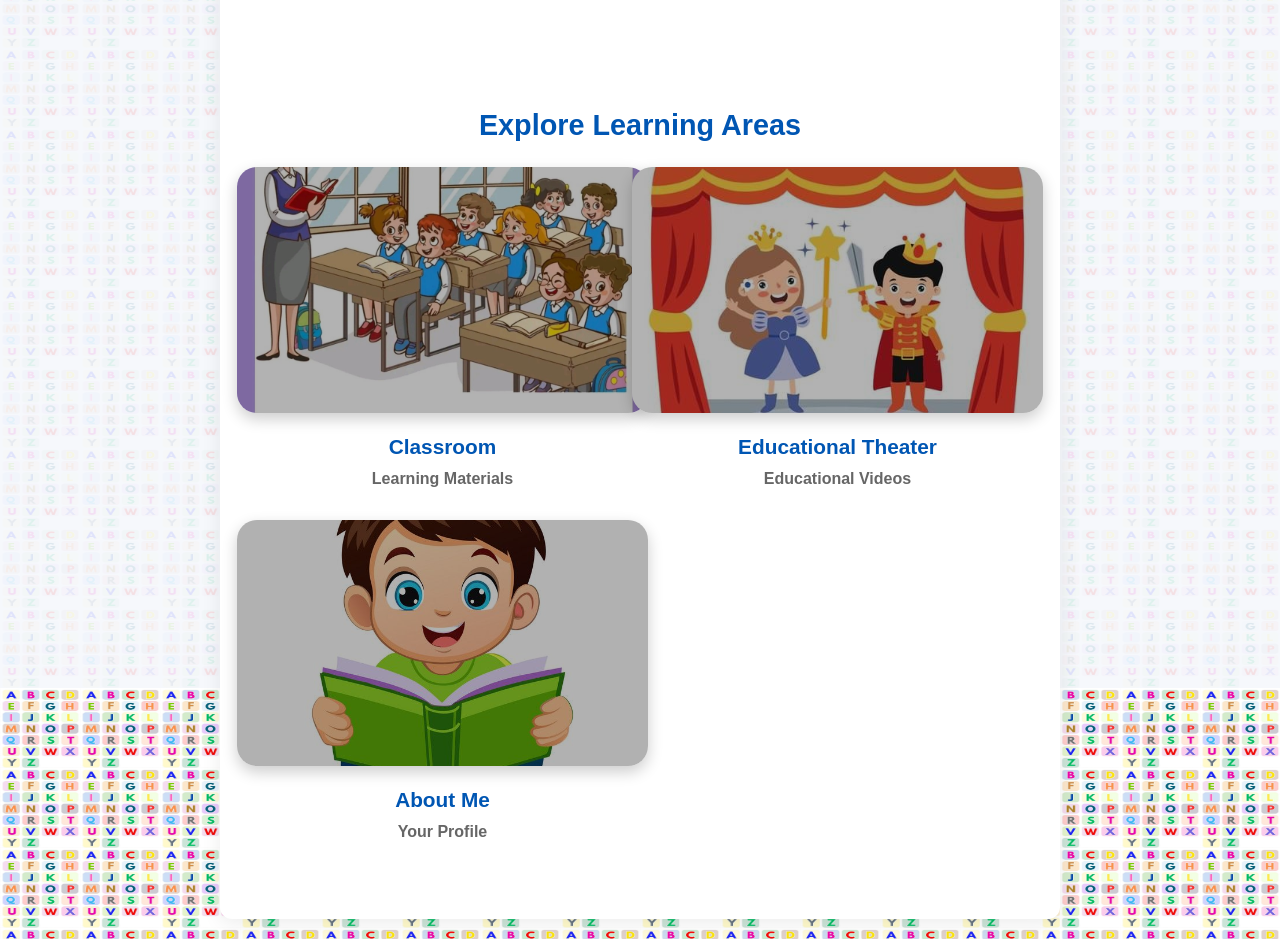
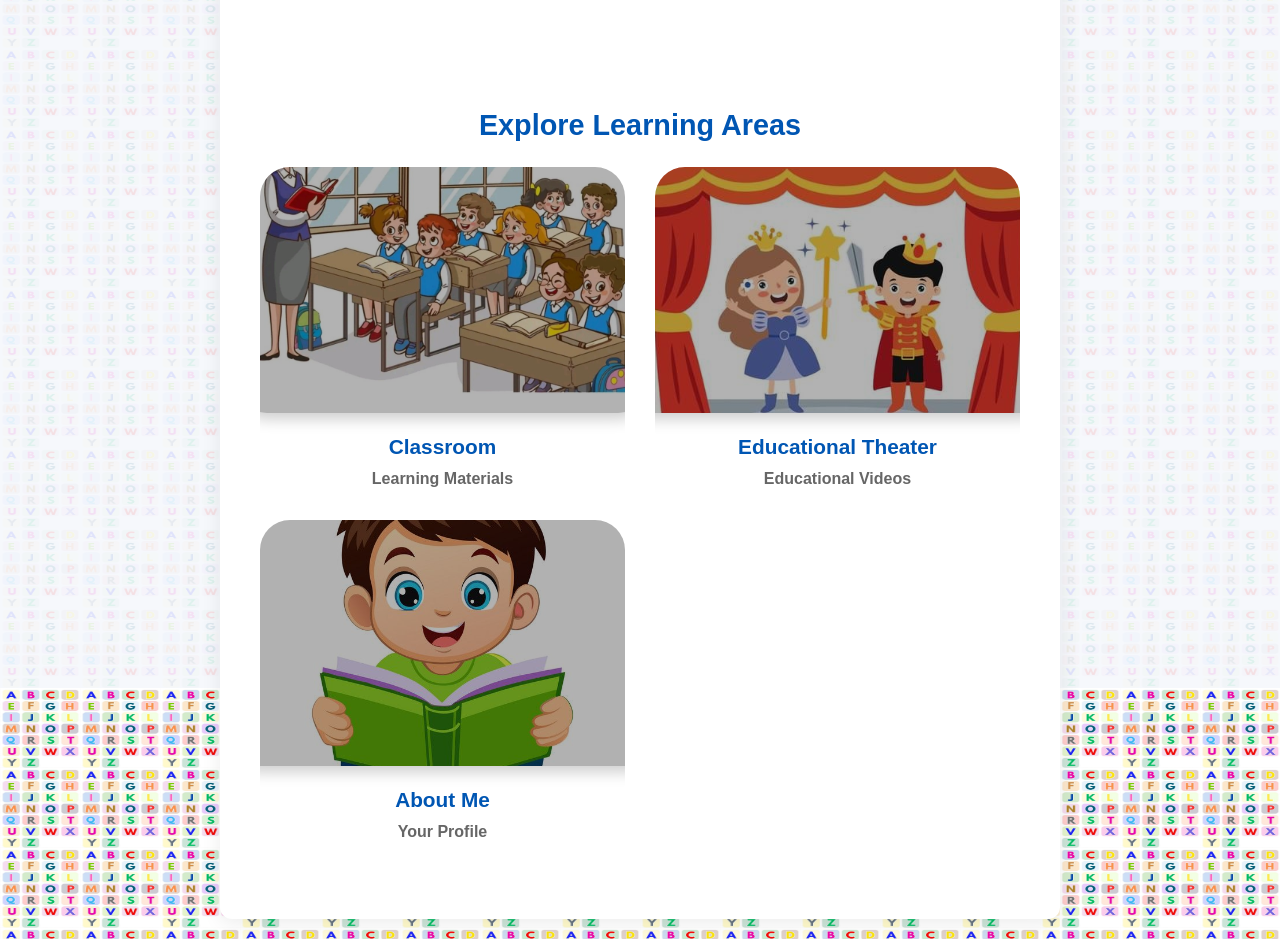
Before and after one commit to jnyamawi/TUSOME, a Python web app: template templates/learner_dashboard.html in a window 1280 px wide. Shown: the part 112-1051 px from the top of the page. Run offline with Jinja, Linux system fonts and the light colour scheme; the template is opened without the code that fills it, so the values that code supplies are empty.

Commit message:
Ready for Render deployment

```diff
--- a/templates/learner_dashboard.html
+++ b/templates/learner_dashboard.html
@@ -201,6 +201,9 @@
       background:
         linear-gradient(rgba(0,0,0,0.3), rgba(0,0,0,0.3)),
         url("{{ url_for('static', filename='images/classroom.jpg') }}") center/cover;
+      background-size: cover;
+      background-position: center;
+      border-radius: 30px;
     }
 
     .theme-about-me {
@@ -223,9 +226,11 @@
 
     .card-with-title {
       display: flex;
+      overflow: hidden;
       flex-direction: column;
       align-items: center;
       text-decoration: none;
+      border-radius: 30px; /* Rounded corners on top-right and bottom-left */
       gap: 20px; /* Added gap between card and title */
     }
 
```
